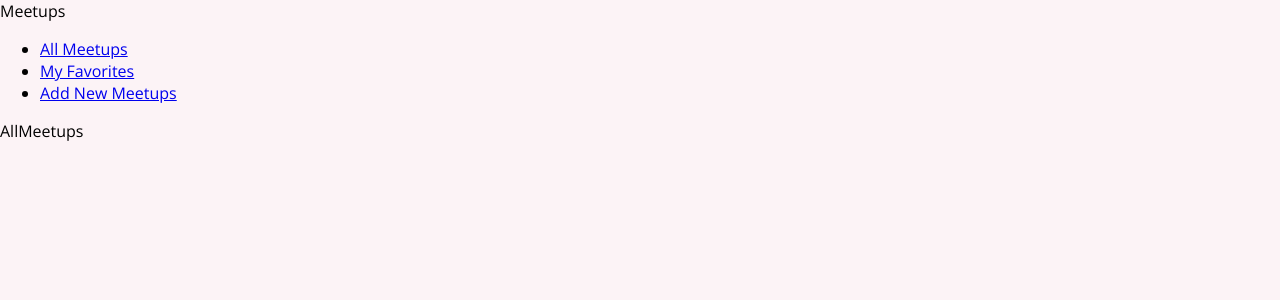
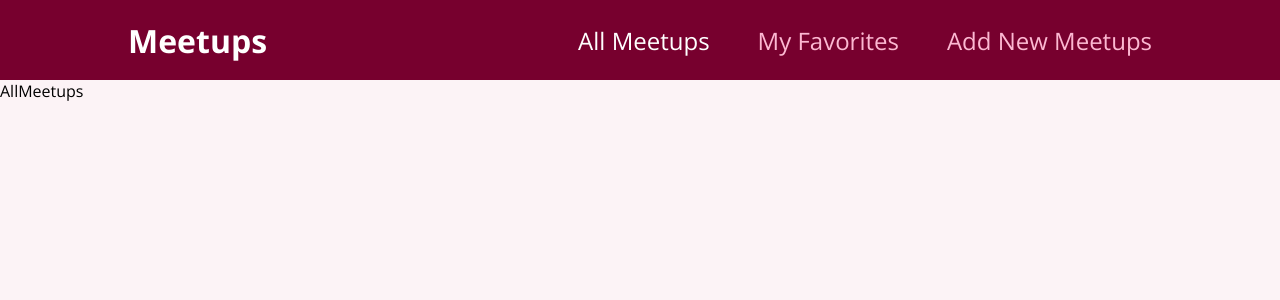
Before and after one commit to vlfed-mage/meetup-project, a React (Create React App) app: page / in a window 1280 px wide. Shown: the top 300 px of the page. Built offline with nearby package versions, Linux system fonts and the light colour scheme.

Commit message:
Adding styling

```diff
--- a/src/components/layout/main-navigation.tsx
+++ b/src/components/layout/main-navigation.tsx
@@ -1,10 +1,12 @@
 import React from 'react';
 import { NavLink } from 'react-router-dom';
 
+import classes from '../styles/main-navigation.module.css';
+
 const MainNavigation = () => {
     return (
-        <header>
-            <div>Meetups</div>
+        <header className={classes.header}>
+            <div className={classes.logo}>Meetups</div>
             <ul>
                 <li>
                     <NavLink to='/'>All Meetups</NavLink>
--- /dev/null
+++ b/src/components/styles/card.module.css
@@ -0,0 +1,5 @@
+.card {
+    background-color: white;
+    border-radius: 6px;
+    box-shadow: 0 2px 8px rgba(0, 0, 0, 0.2);
+}
--- /dev/null
+++ b/src/components/styles/layout.module.css
@@ -0,0 +1,5 @@
+.main {
+    margin: 3rem auto;
+    width: 90%;
+    max-width: 40rem;
+}
--- /dev/null
+++ b/src/components/styles/main-navigation.module.css
@@ -0,0 +1,47 @@
+.header {
+    width: 100%;
+    height: 5rem;
+    display: flex;
+    align-items: center;
+    justify-content: space-between;
+    background-color: #77002e;
+    padding: 0 10%;
+}
+
+.logo {
+    font-size: 2rem;
+    color: white;
+    font-weight: bold;
+}
+
+.header ul {
+    list-style: none;
+    margin: 0;
+    padding: 0;
+    display: flex;
+    align-items: baseline;
+}
+
+.header li {
+    margin-left: 3rem;
+}
+
+.header a {
+    text-decoration: none;
+    font-size: 1.5rem;
+    color: #fcb8d2;
+}
+
+.header a:hover,
+.header a:active,
+.header a[class='active'] {
+    color: white;
+}
+
+.badge {
+    background-color: #cc2062;
+    color: white;
+    border-radius: 12px;
+    padding: 0 1rem;
+    margin-left: 0.5rem;
+}
--- /dev/null
+++ b/src/components/styles/meetup-list.module.css
@@ -0,0 +1,5 @@
+.list {
+    list-style: none;
+    margin: 0;
+    padding: 0;
+}
```
Also changed, not shown: src/components/styles/meetup-item.module.css (added, +46 -0 lines), src/components/styles/new-meetup-form.module.css (added, +45 -0 lines).
